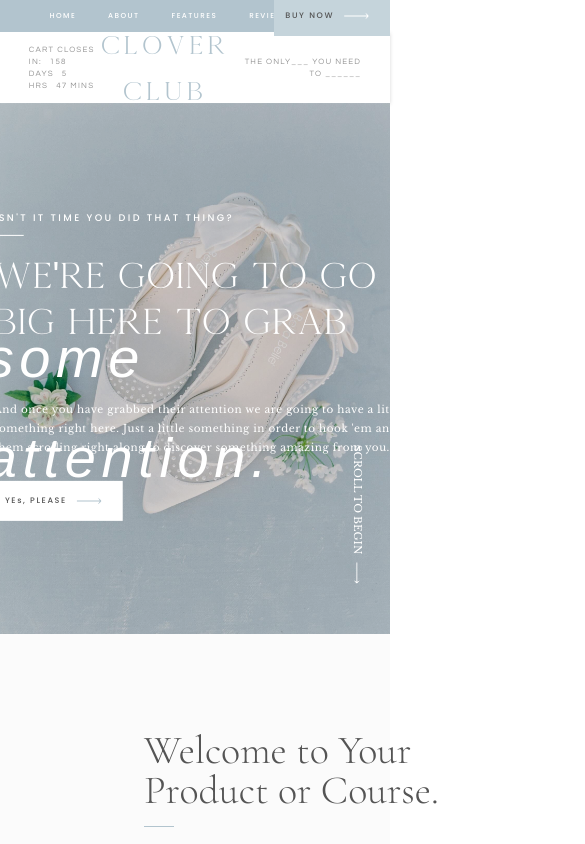
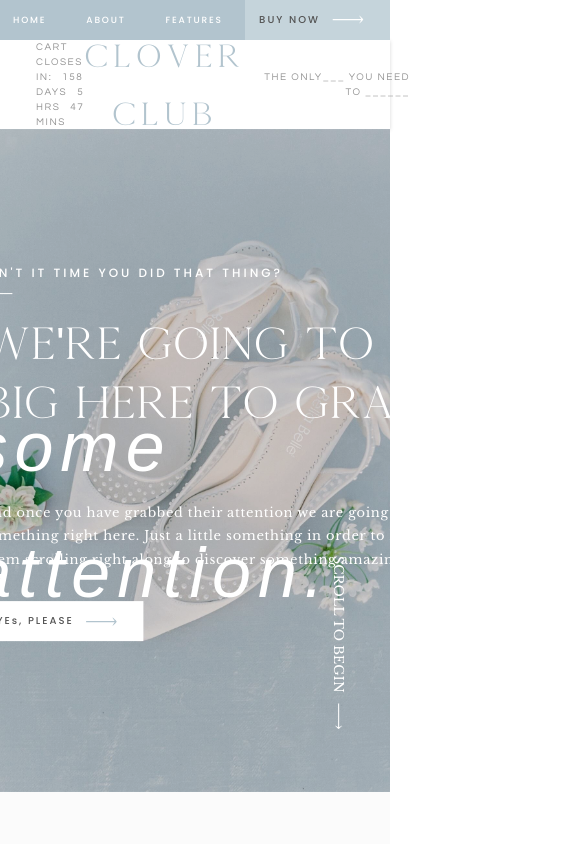
Before and after one commit to tienshake/sales-landing-page, an Angular app: page / in a window 390 px wide. Shown: the top 844 px of the page, 585 px wide, since content can reach past the window. Built offline with nearby package versions, Linux system fonts and the light colour scheme; a web font is replaced by a local one.

Commit message:
feat: responsive

```diff
--- a/src/styles/_responsive.scss
+++ b/src/styles/_responsive.scss
@@ -1,11 +1,9 @@
 // responsive.scss
 @import "variables";
 
-// Responsive Styles
-
-// Desktop
-@media (max-width: $breakpoint-desktop) {
+// Table
+@media (min-width: $breakpoint-tablet) and (max-width: $breakpoint-desktop) {
   html {
-    font-size: $font-size-tablet; // 9px
+    font-size: $font-size-tablet;
   }
 }
```
